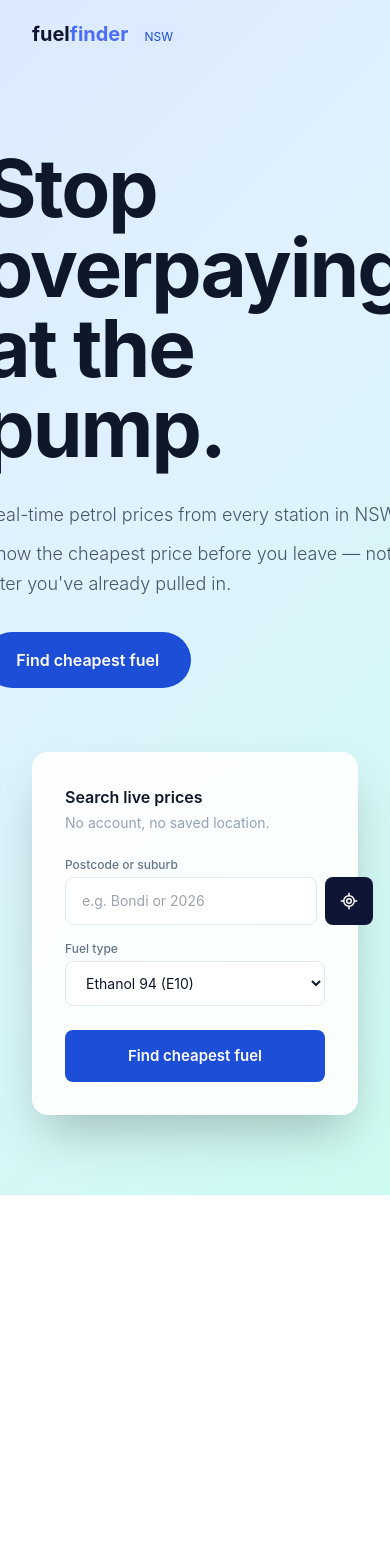
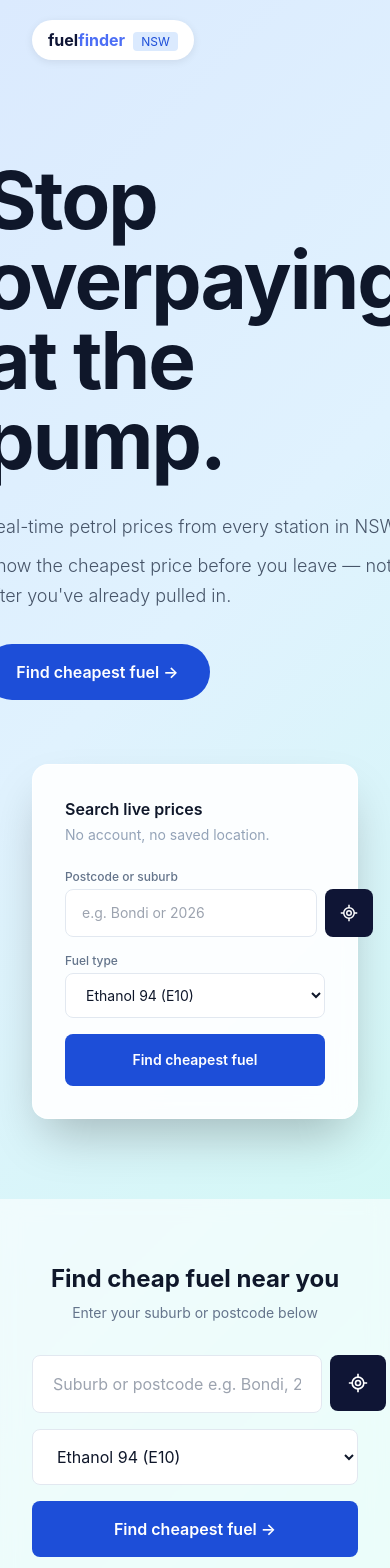
Before and after one commit to AneetKaur033/petrol-price-finder, a React (Vite) app: page / in a window 390 px wide. Shown: the top 1568 px of the page. Before the commit the page ends 1195 px from the top, so only its background shows below. Built offline with nearby package versions, Linux system fonts and the light colour scheme.

Commit message:
white pill nav, CTA scrolls to full search section

```diff
--- a/src/App.tsx
+++ b/src/App.tsx
@@ -199,18 +199,21 @@ function App() {
   const cheapestPrice = sortedStations.length > 0 ? sortedStations[0].price?.price : null
 
   // ─── LANDING PAGE ───────────────────────────────────────────────
-  if (page === 'landing') {
+if (page === 'landing') {
     return (
       <div className="min-h-screen" style={{
         background: 'linear-gradient(135deg, #dbeafe 0%, #e0f2fe 40%, #ccfbf1 100%)',
         fontFamily: "'Inter', -apple-system, BlinkMacSystemFont, sans-serif"
       }}>
 
-        {/* Nav */}
-            <div className="px-8 py-5 flex items-center" style={{ backgroundColor: 'transparent' }}>          <h1 className="text-xl font-bold" style={{ color: '#0f1535' }}>
-            fuel<span style={{ color: '#4c6ef5' }}>finder</span>
-            <span className="text-xs font-normal ml-2 px-2 py-0.5" style={{ backgroundColor: '#dbeafe', color: '#1d4ed8', borderRadius: '4px' }}>NSW</span>
-          </h1>
+        {/* Nav — logo in white pill only */}
+        <div className="px-8 py-5 flex items-center" style={{ backgroundColor: 'transparent' }}>
+          <div className="px-4 py-2" style={{ backgroundColor: 'white', borderRadius: '50px', boxShadow: '0 2px 8px rgba(0,0,0,0.08)' }}>
+            <h1 className="text-base font-bold" style={{ color: '#0f1535' }}>
+              fuel<span style={{ color: '#4c6ef5' }}>finder</span>
+              <span className="text-xs font-normal ml-2 px-2 py-0.5" style={{ backgroundColor: '#dbeafe', color: '#1d4ed8', borderRadius: '4px' }}>NSW</span>
+            </h1>
+          </div>
         </div>
 
         {/* Hero */}
@@ -224,24 +227,21 @@ function App() {
             <p className="text-lg font-light mb-2" style={{ color: '#475569', maxWidth: '440px', lineHeight: '1.7' }}>
               Real-time petrol prices from every station in NSW.
             </p>
-            <p className="text-lg font-light" style={{ color: '#475569', maxWidth: '440px', lineHeight: '1.7' }}>
+            <p className="text-lg font-light mb-8" style={{ color: '#475569', maxWidth: '440px', lineHeight: '1.7' }}>
               Know the cheapest price before you leave — not after you've already pulled in.
             </p>
             <button
-              onClick={() => document.getElementById('search-panel')?.scrollIntoView({ behavior: 'smooth' })}
-              className="mt-8 px-8 py-4 text-white font-semibold text-base"
+              onClick={() => document.getElementById('full-search')?.scrollIntoView({ behavior: 'smooth' })}
+              className="px-8 py-4 text-white font-semibold text-base"
               style={{ backgroundColor: '#1d4ed8', borderRadius: '50px' }}
             >
-              Find cheapest fuel
+              Find cheapest fuel →
             </button>
           </div>
 
-          {/* Right: Search panel */}
-
-          {/* Right: Search panel */}
-              <div id="search-panel" className="w-full md:w-96 p-8 shadow-2xl" style={{ backgroundColor: 'rgba(255,255,255,0.9)', backdropFilter: 'blur(10px)', borderRadius: '16px', border: '1px solid rgba(255,255,255,0.8)' }}>            <div className="flex justify-between items-start mb-1">
-              <p className="font-semibold text-base" style={{ color: '#0f172a' }}>Search live prices</p>
-            </div>
+          {/* Right: compact search panel */}
+          <div className="w-full md:w-96 p-8 shadow-2xl" style={{ backgroundColor: 'rgba(255,255,255,0.9)', backdropFilter: 'blur(10px)', borderRadius: '16px', border: '1px solid rgba(255,255,255,0.8)' }}>
+            <p className="font-semibold text-base mb-1" style={{ color: '#0f172a' }}>Search live prices</p>
             <p className="text-sm mb-6" style={{ color: '#94a3b8' }}>No account, no saved location.</p>
 
             {error && (
@@ -250,7 +250,6 @@ function App() {
               </div>
             )}
 
-            {/* Search input with GPS button */}
             <label className="text-xs font-medium mb-1 block" style={{ color: '#64748b' }}>Postcode or suburb</label>
             <div className="flex gap-2 mb-4">
               <input
@@ -259,7 +258,7 @@ function App() {
                 onChange={e => setSearch(e.target.value)}
                 onKeyDown={e => e.key === 'Enter' && handleSearch()}
                 placeholder="e.g. Bondi or 2026"
-                className="flex-1 px-4 py-3 text-sm focus:outline-none focus:ring-2"
+                className="flex-1 px-4 py-3 text-sm focus:outline-none"
                 style={{ border: '1px solid #e2e8f0', color: '#0f172a', backgroundColor: 'white', borderRadius: '8px' }}
               />
               <button
@@ -281,12 +280,11 @@ function App() {
               </button>
             </div>
 
-            {/* Fuel type */}
             <label className="text-xs font-medium mb-1 block" style={{ color: '#64748b' }}>Fuel type</label>
             <select
               value={fuelType}
               onChange={e => setFuelType(e.target.value)}
-              className="w-full px-4 py-3 text-sm mb-6 focus:outline-none"
+              className="w-full px-4 py-3 text-sm mb-4 focus:outline-none"
               style={{ border: '1px solid #e2e8f0', color: '#0f172a', backgroundColor: 'white', borderRadius: '8px' }}
             >
               {FUEL_TYPES.map(f => (
@@ -294,17 +292,73 @@ function App() {
               ))}
             </select>
 
-            {/* Search button */}
             <button
               onClick={handleSearch}
               disabled={loading}
               className="w-full py-4 text-sm font-semibold text-white"
-              style={{ backgroundColor: '#1d4ed8', borderRadius: '8px', fontSize: '15px' }}
+              style={{ backgroundColor: '#1d4ed8', borderRadius: '8px' }}
             >
               {loading ? 'Searching...' : 'Find cheapest fuel'}
             </button>
           </div>
         </div>
+
+        {/* Full width search section */}
+        <div id="full-search" className="px-8 py-16" style={{ backgroundColor: 'rgba(255,255,255,0.6)', backdropFilter: 'blur(10px)' }}>
+          <div className="max-w-xl mx-auto">
+            <p className="text-2xl font-bold mb-2 text-center" style={{ color: '#0f172a' }}>Find cheap fuel near you</p>
+            <p className="text-sm text-center mb-8" style={{ color: '#64748b' }}>Enter your suburb or postcode below</p>
+
+            <div className="flex gap-2 mb-4">
+              <input
+                type="text"
+                value={search}
+                onChange={e => setSearch(e.target.value)}
+                onKeyDown={e => e.key === 'Enter' && handleSearch()}
+                placeholder="Suburb or postcode e.g. Bondi, 2026"
+                className="flex-1 px-5 py-4 text-base focus:outline-none"
+                style={{ border: '1px solid #e2e8f0', color: '#0f172a', backgroundColor: 'white', borderRadius: '8px' }}
+              />
+              <button
+                onClick={handleUseLocation}
+                disabled={locationLoading}
+                className="flex items-center justify-center w-14 h-14 shrink-0"
+                style={{ backgroundColor: '#0f1535', borderRadius: '8px', color: 'white' }}
+              >
+                {locationLoading ? (
+                  <span className="text-xs text-white">...</span>
+                ) : (
+                  <svg width="20" height="20" viewBox="0 0 24 24" fill="none" stroke="currentColor" strokeWidth="2">
+                    <circle cx="12" cy="12" r="3"/>
+                    <path d="M12 1v4M12 19v4M1 12h4M19 12h4"/>
+                    <circle cx="12" cy="12" r="7"/>
+                  </svg>
+                )}
+              </button>
+            </div>
+
+            <select
+              value={fuelType}
+              onChange={e => setFuelType(e.target.value)}
+              className="w-full px-5 py-4 text-base mb-4 focus:outline-none"
+              style={{ border: '1px solid #e2e8f0', color: '#0f172a', backgroundColor: 'white', borderRadius: '8px' }}
+            >
+              {FUEL_TYPES.map(f => (
+                <option key={f.value} value={f.value}>{f.label}</option>
+              ))}
+            </select>
+
+            <button
+              onClick={handleSearch}
+              disabled={loading}
+              className="w-full py-4 text-base font-semibold text-white"
+              style={{ backgroundColor: '#1d4ed8', borderRadius: '8px' }}
+            >
+              {loading ? 'Searching...' : 'Find cheapest fuel →'}
+            </button>
+          </div>
+        </div>
+
       </div>
     )
   }
```
